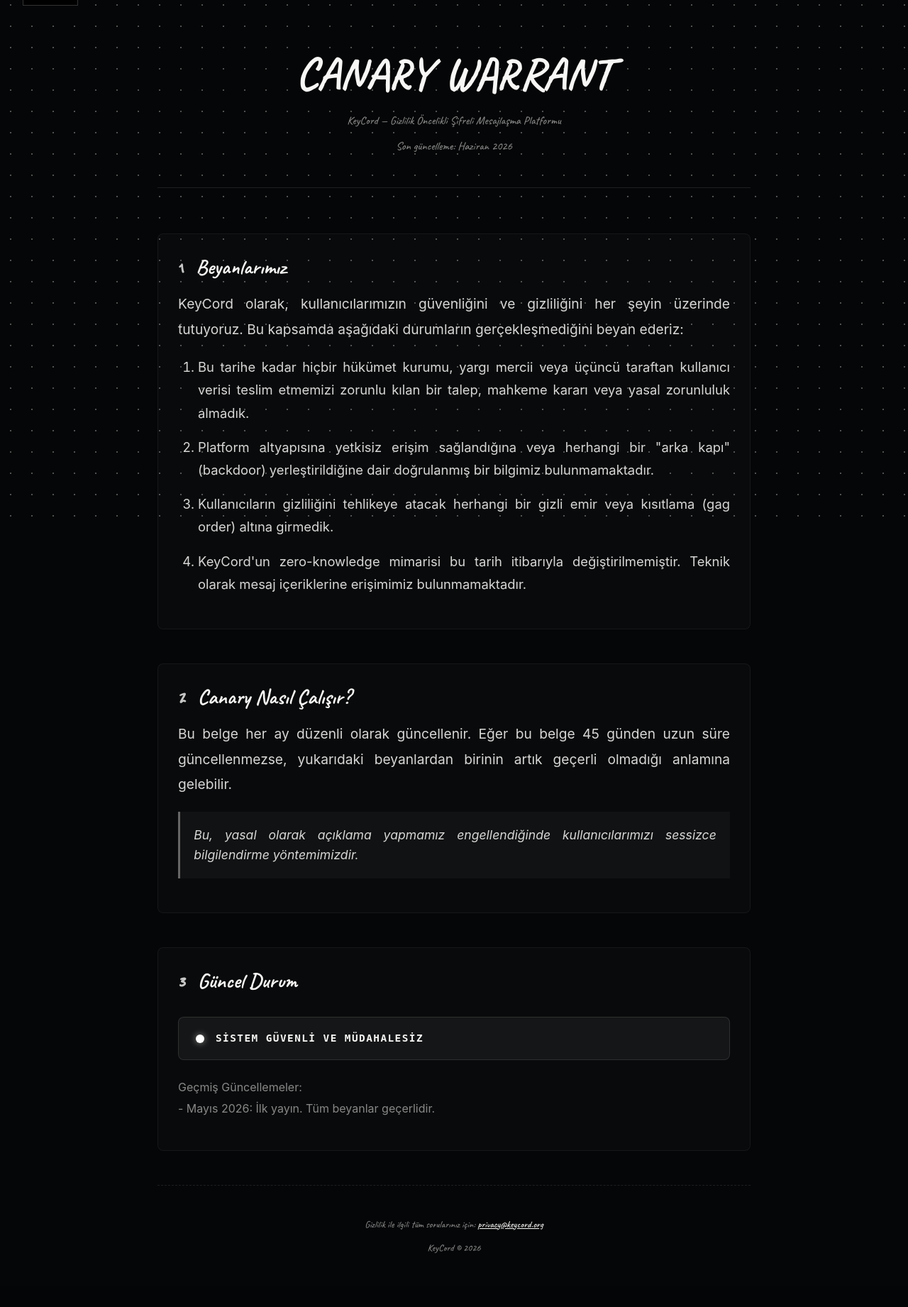
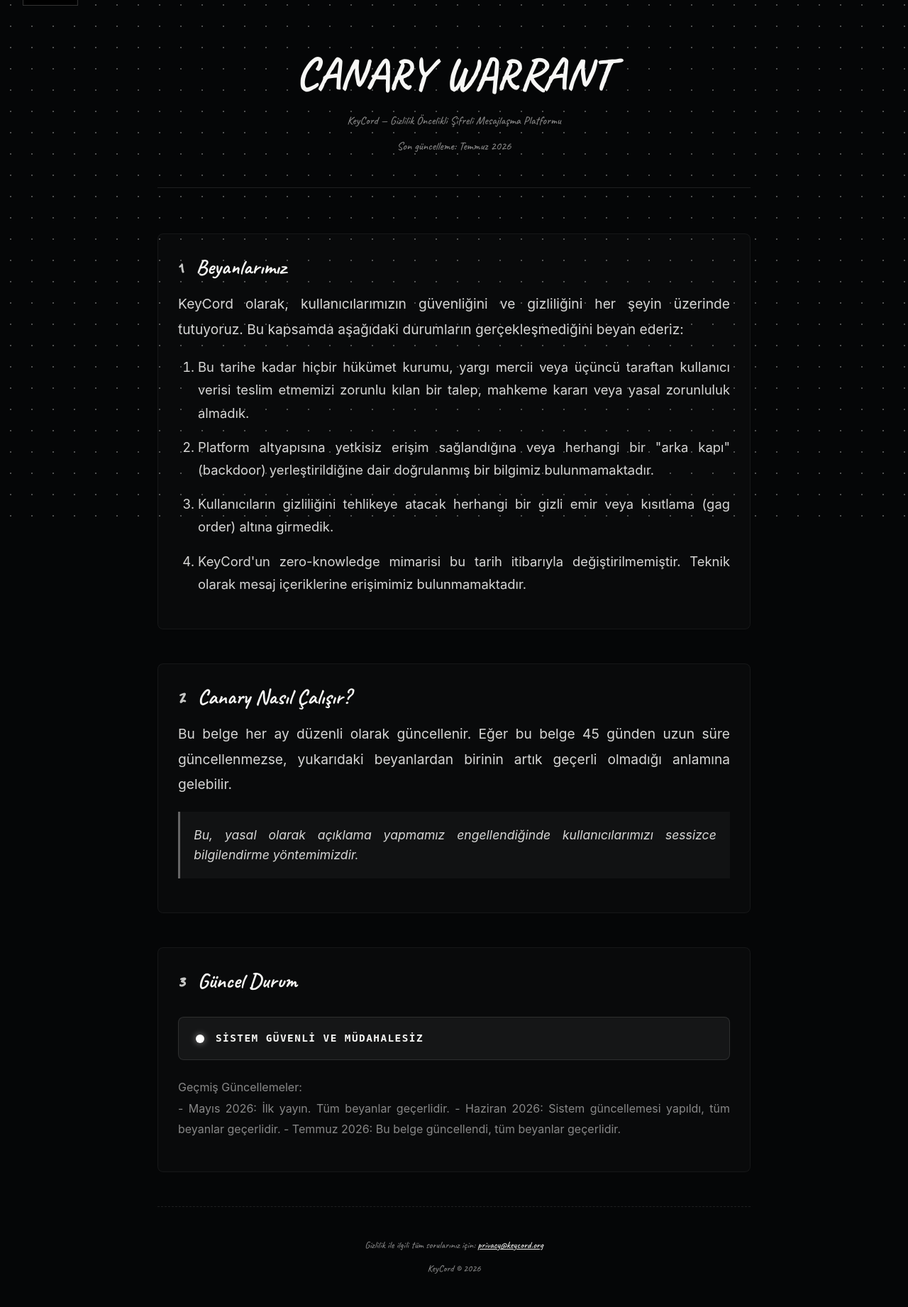
Before and after one commit to Keremcm/KeyCord, a Python web app: template app/templates/canary.html in a window 1280 px wide. Shown: the part 68-1910 px from the top of the page at 71% size. Before the commit the page ends 1834 px from the top, so only its background shows below. Run offline with Jinja, Linux system fonts and the light colour scheme; the template is opened without the code that fills it, so the values that code supplies are empty.

Commit message:
Canary Update

```diff
--- a/app/templates/canary.html
+++ b/app/templates/canary.html
@@ -236,7 +236,7 @@
         <h1>CANARY WARRANT</h1>
         <div class="meta">
             <p>KeyCord — Gizlilik Öncelikli Şifreli Mesajlaşma Platformu</p>
-            <p>{{ _('Son güncelleme: Haziran 2026') }}</p>
+            <p>{{ _('Son güncelleme: Temmuz 2026') }}</p>
         </div>
     </div>
 
@@ -286,6 +286,8 @@
             <p style="margin-top: 1.5rem; font-size: 1rem; color: #888;">
                 {{ _('Geçmiş Güncellemeler:') }}<br>
                 - Mayıs 2026: İlk yayın. Tüm beyanlar geçerlidir.
+                - Haziran 2026: Sistem güncellemesi yapıldı, tüm beyanlar geçerlidir.
+                - Temmuz 2026: Bu belge güncellendi, tüm beyanlar geçerlidir.
             </p>
         </div>
     </div>
```
